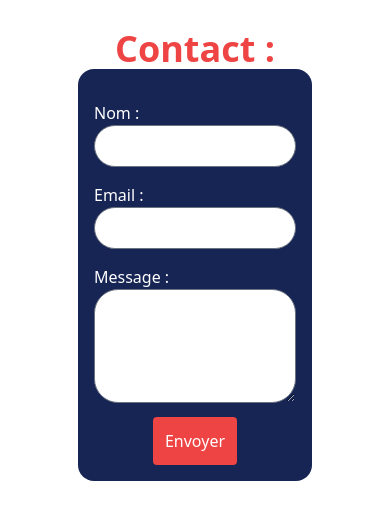
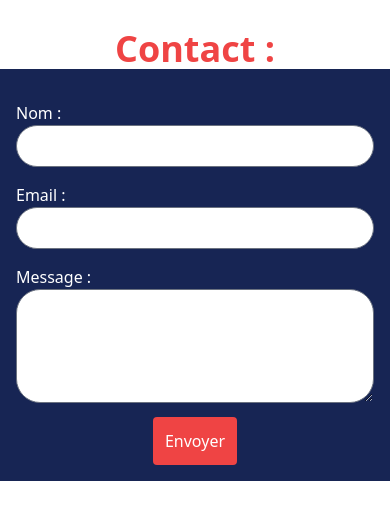
Before and after one commit to Wyvelk/evaluation-vite, a website built with Vite: page index.html in a window 390 px wide. Shown: the part 2238-2751 px from the top of the page. Built offline with nearby package versions, Linux system fonts and the light colour scheme; what @alpinejs/intersect would draw is missing.

Commit message:
Add files via upload

```diff
--- a/index.html
+++ b/index.html
@@ -128,7 +128,7 @@
 
 <section id="contact" x-data="contactForm" class="sm:mx-12  mt-8 mb-8">
     <div class="text-red-500 font-extrabold text-4xl text-center">Contact : </div>
-    <form class=" w-3/5 m-auto bg-blue-950 text-white rounded-2xl p-4" @submit.prevent="validateForm">
+    <form class=" sm:w-3/5 m-auto bg-blue-950 text-white sm:rounded-2xl p-4" @submit.prevent="validateForm">
         <div class="mt-4">
             <label class="block" for="name">Nom :</label>
             <input x-model="name" type="text" id="name" name="name"  class="rounded-3xl w-full" required>
```
